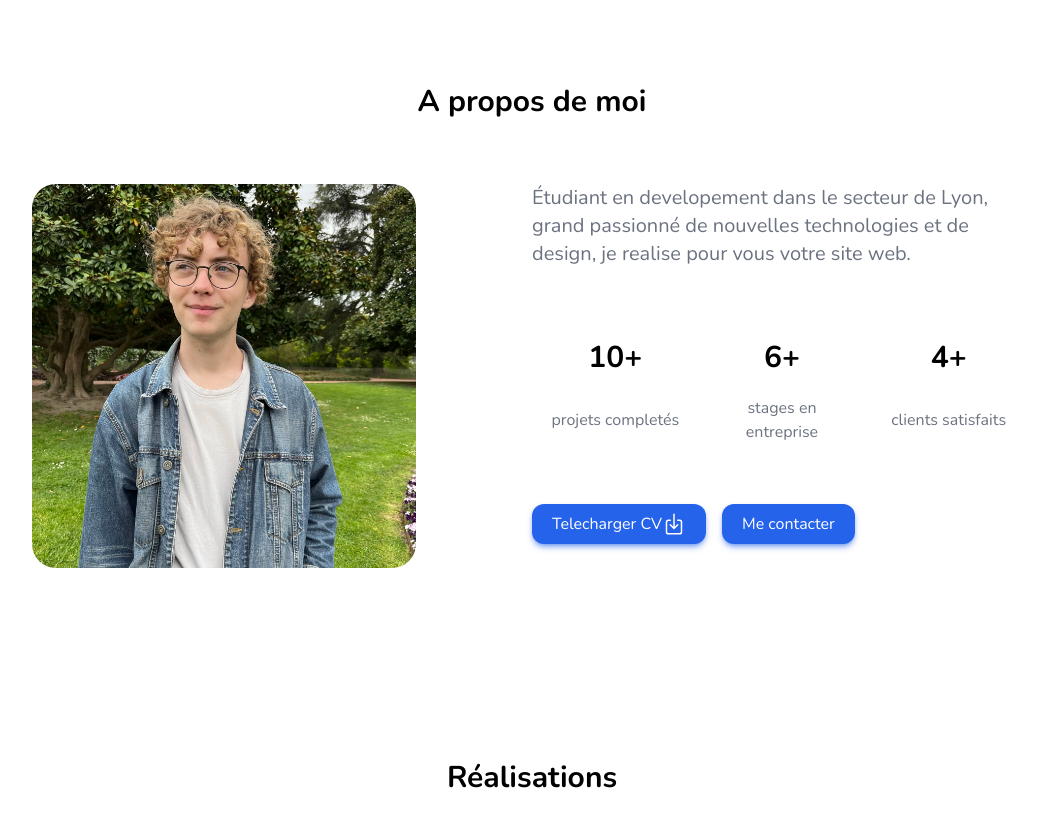
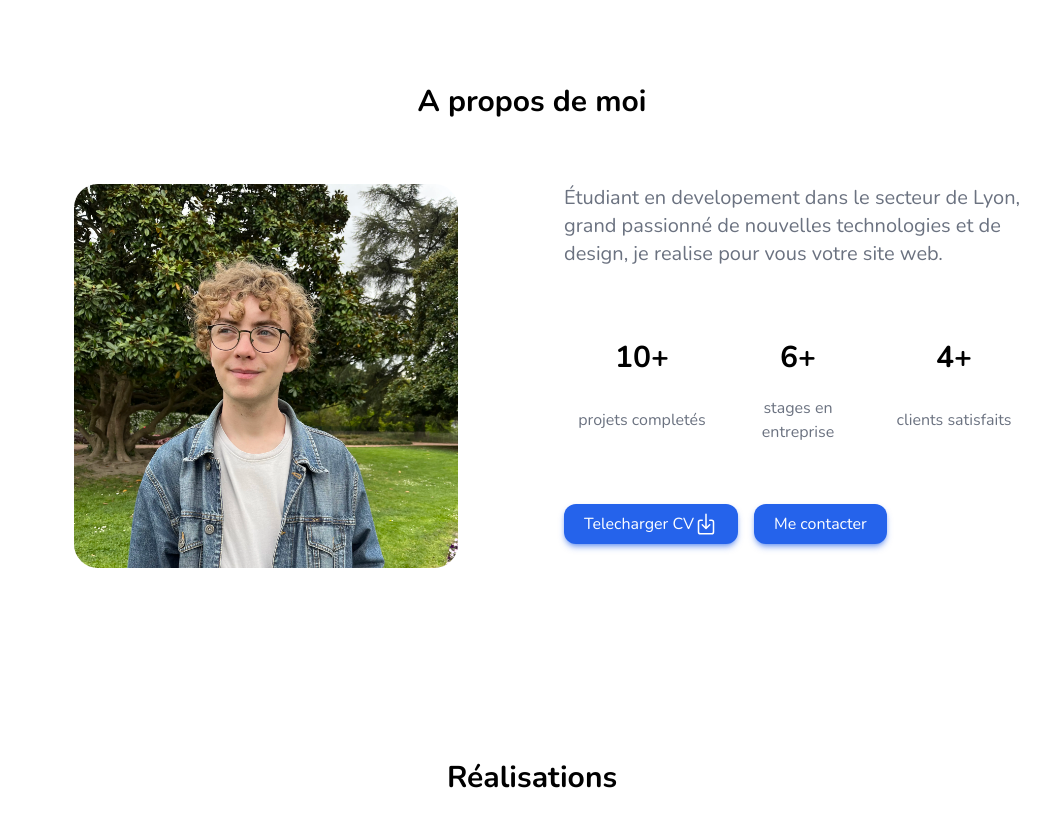
Before and after one commit to ErwanDecoster/Portfolio-2022, a Vue app: page / in a window 1280 px wide. Shown: the part 700-1526 px from the top of the page, without its empty margins (108-1158 px from the left). Built offline with nearby package versions, Linux system fonts and the light colour scheme.

Commit message:
ajout image, correction text trop grot dans parcourt, correction ortographe

```diff
--- a/src/store/index.js
+++ b/src/store/index.js
@@ -375,7 +375,7 @@ export default createStore({
         placementCity: 'Davezieux',
         placementZipCode: '07340',
         placementAdress: 'Rue des Frères Seguins',
-        companyDesc: 'l\'entreprise Phoenix Vêtements et Protection fondé par Fabrice Atias en #### est speciliser dans vente de vetement et d\'equipement EPI',
+        companyDesc: 'L\'entreprise Phoenix Vêtements et Protection fondé par Fabrice Atias est speciliser dans vente de vêtements et d\'equipements EPI.',
         localisationImgLink: '',
         localisationMapsLink: 'https://www.google.com/maps/embed?pb=!1m18!1m12!1m3!1d12341.399133235342!2d4.693240915796706!3d45.24934182126644!2m3!1f0!2f0!3f0!3m2!1i1024!2i768!4f13.1!3m3!1m2!1s0x0%3A0xee55ab29a5ed411d!2sPhoenix%20V%C3%AAtements%20et%20Protection!5e0!3m2!1sen!2sfr!4v1648500343481!5m2!1sen!2sfr',
         missions:
--- a/src/views/Home.vue
+++ b/src/views/Home.vue
@@ -77,8 +77,8 @@
     <section class="py-16" id="a_propos_de_moi">
       <div class="max-w-screen-lg mx-auto px-3">
         <h2 class="text-3xl font-bold text-center mx-auto">A propos de moi</h2>
-        <div class="grid md:grid-cols-2">
-          <img class="w-96 rounded-3xl object-cover h-96 my-16" src="@/assets/profil_picture.webp" alt="">
+        <div class="grid md:grid-cols-2 gap-16">
+          <img class="w-96 rounded-3xl mx-auto object-top object-cover h-96 my-16" src="@/assets/profil_picture.webp" alt="">
           <div class="grid gap-12 py-16">
             <!-- <p class="text-xl text-left text-gray-500 ">Grand pationné d’informatique depuis tout petit, aujourdhuit en BTS SIO option Slam (Solutions logicielles et applications métiers)</p> -->
             <p class="text-xl text-left text-gray-500 ">Étudiant en developement dans le secteur de Lyon, grand passionné de nouvelles technologies et de design, je realise pour vous votre site web.</p>
--- a/src/views/parcourts/Parcourt.vue
+++ b/src/views/parcourts/Parcourt.vue
@@ -3,7 +3,7 @@
     <section class="h-[40vh] py-60">
       <div class="flex gap-8 max-w-screen-lg mx-auto px-3">
         <div class="flex flex-col gap-6">
-          <h1 class="text-7xl font-semibold text-left flex flex-col gap-4">
+          <h1 class="text-5xl md:text-6xl font-semibold text-left flex flex-col gap-4">
             {{ this.parcourt.companyName }}
           </h1>
         </div>
@@ -54,9 +54,9 @@
           <div v-if="this.parcourt.companyLocation || this.parcourt.localisationMapsLink || this.parcourt.companyLocation">
             <h3 class="font-bold text-lg mb-2">Localisation</h3>
             <p class="">{{ this.parcourt.companyLocation }}</p>
-            <div class="grid grid-cols-2 gap-12">
+            <div class="grid md:grid-cols-2 gap-12">
               <img v-if="this.parcourt.localisationImgLink" class="aspect-video rounded-lg" src="" alt="">
-              <iframe class="w-full aspect-video rounded-lg" :src="this.parcourt.localisationMapsLink" style="border:0;" allowfullscreen="" loading="lazy" referrerpolicy="no-referrer-when-downgrade"></iframe>
+              <iframe v-if="this.parcourt.localisationMapsLink" class="w-full aspect-video rounded-lg" :src="this.parcourt.localisationMapsLink" style="border:0;" allowfullscreen="" loading="lazy" referrerpolicy="no-referrer-when-downgrade"></iframe>
             </div>
           </div>
         </div>
```
